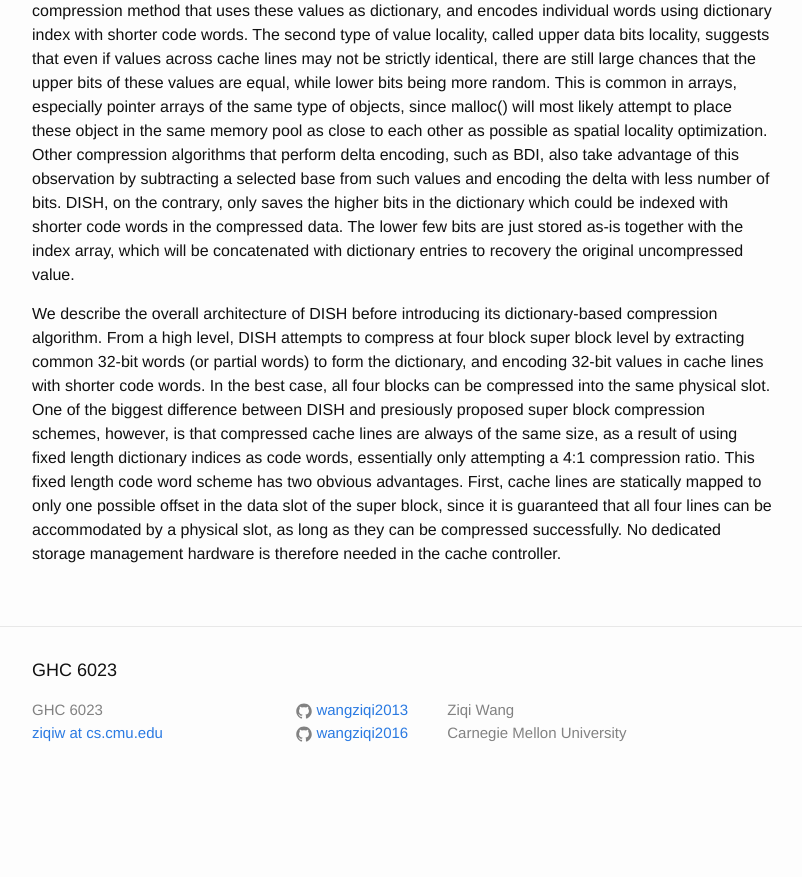
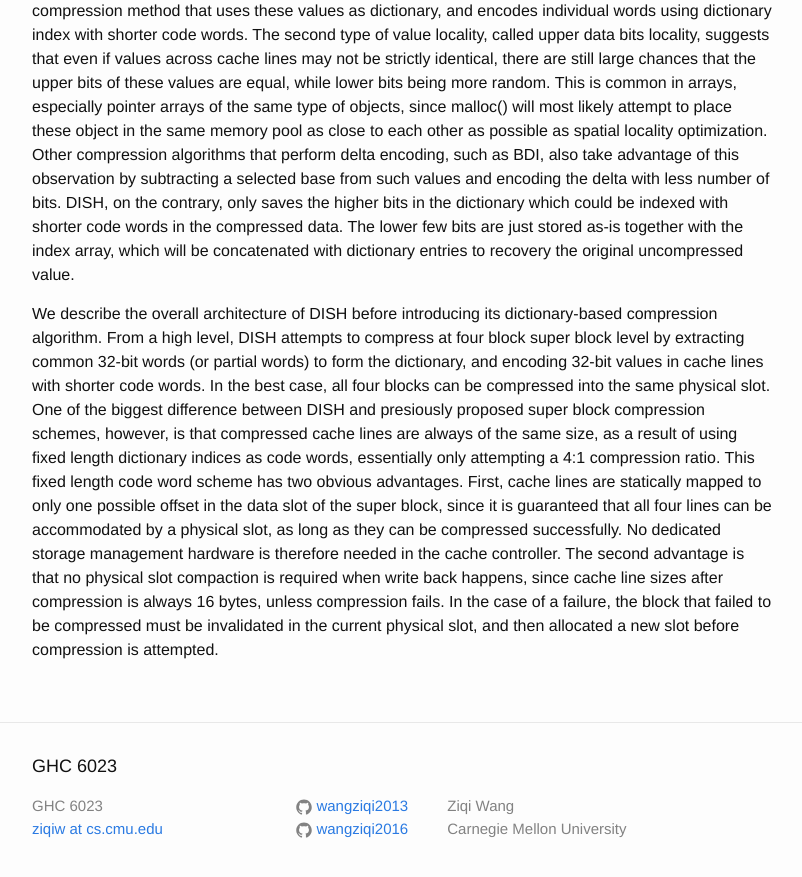
Before and after one commit to wangziqi2013/wangziqi2013.github.io, a Jekyll site: the page built from _posts/2020-07-18-dish.markdown, in a window 1280 px wide and 900 px high, scrolled down 1504 px. Shown: the top 877 px of the window, without its empty margins (238-1040 px from the left). Built offline with Jekyll 4.4.1, drawn with Linux system fonts in a browser that asks for light colours; before the commit the page ends 2308 px from its top, so only the background shows below that.

Commit message:
Adding second advantage

```diff
--- a/_posts/2020-07-18-dish.markdown
+++ b/_posts/2020-07-18-dish.markdown
@@ -77,3 +77,6 @@ This fixed length code word scheme has two obvious advantages. First, cache line
 offset in the data slot of the super block, since it is guaranteed that all four lines can be accommodated by a physical slot,
 as long as they can be compressed successfully. No dedicated storage management hardware is therefore needed in the cache
 controller.
+The second advantage is that no physical slot compaction is required when write back happens, since cache line sizes
+after compression is always 16 bytes, unless compression fails. In the case of a failure, the block that failed to be
+compressed must be invalidated in the current physical slot, and then allocated a new slot before compression is attempted.
```
